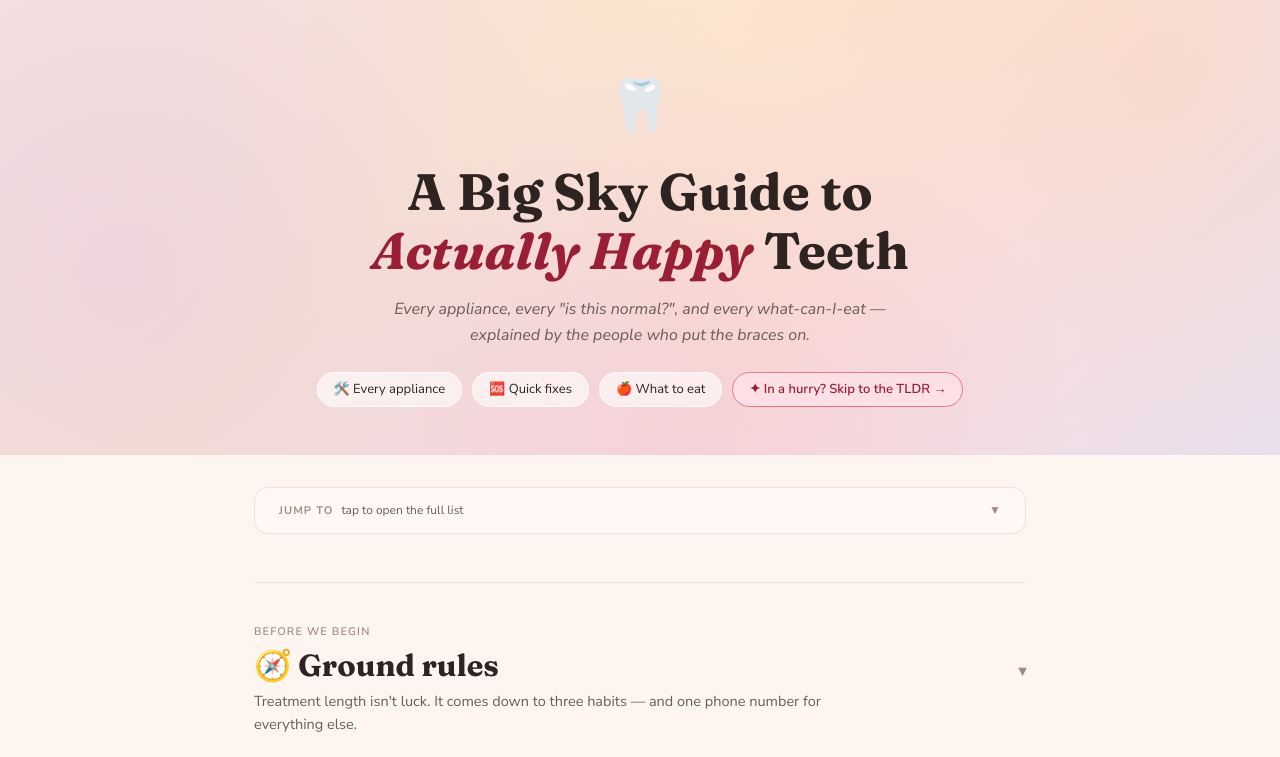
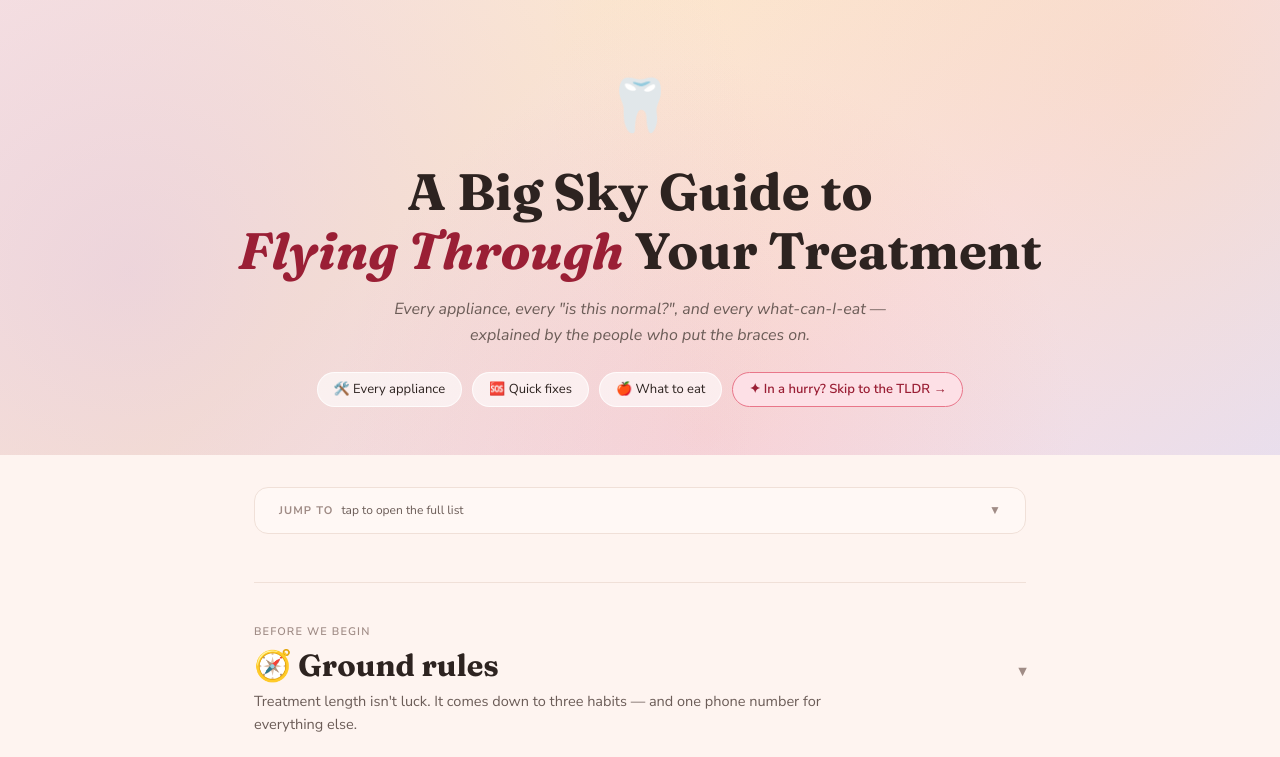
Before and after one commit to momrecs/patient-guide, a plain HTML site: page index.html in a window 1280 px wide. Shown: the top 757 px of the page. Drawn offline with Linux system fonts and the light colour scheme.

Commit message:
Add files via upload

```diff
--- a/index.html
+++ b/index.html
@@ -3,8 +3,10 @@
 <head>
 <meta charset="UTF-8">
 <meta name="viewport" content="width=device-width, initial-scale=1.0">
-<title>Big Sky Smile Guide — Big Sky Orthodontics</title>
+<title>Big Sky Guide to Flying Through Your Orthodontic Treatment</title>
 <meta name="description" content="The Big Sky Orthodontics patient hub: appliance care, troubleshooting, food lists, elastics, cleaning — and how to text us a photo when something feels off.">
+<link rel="icon" type="image/png" href="https://static.showit.com/file/5uu_2Tzn5RnoO0ycaiIKpA/282438/favicon.png">
+<link rel="apple-touch-icon" href="https://static.showit.com/file/5uu_2Tzn5RnoO0ycaiIKpA/282438/favicon.png">
 <link rel="preconnect" href="https://fonts.googleapis.com">
 <link rel="preconnect" href="https://fonts.gstatic.com" crossorigin>
 <link href="https://fonts.googleapis.com/css2?family=Fraunces:ital,opsz,wght@0,9..144,600;0,9..144,700;1,9..144,600;1,9..144,700&family=Nunito+Sans:ital,opsz,wght@0,6..12,400;0,6..12,500;0,6..12,600;0,6..12,700;1,6..12,400&display=swap" rel="stylesheet">
@@ -344,7 +346,7 @@ a:hover{color:var(--sage-dark);text-decoration-color:var(--sage-dark)}
 
 <header class="hero">
   <span class="hero-emoji">🦷</span>
-  <h1>A Big Sky Guide to<br><em>Actually Happy</em> Teeth</h1>
+  <h1>A Big Sky Guide to<br><em>Flying Through</em> Your Treatment</h1>
   <p class="hero-sub">Every appliance, every "is this normal?", and every what-can-I-eat — explained by the people who put the braces on.</p>
   <div class="hero-badges">
     <span class="badge">🛠️ Every appliance</span>
```
Also changed, not shown: tmj/index.html (+2 -0 lines), white-spots/index.html (+2 -0 lines).
